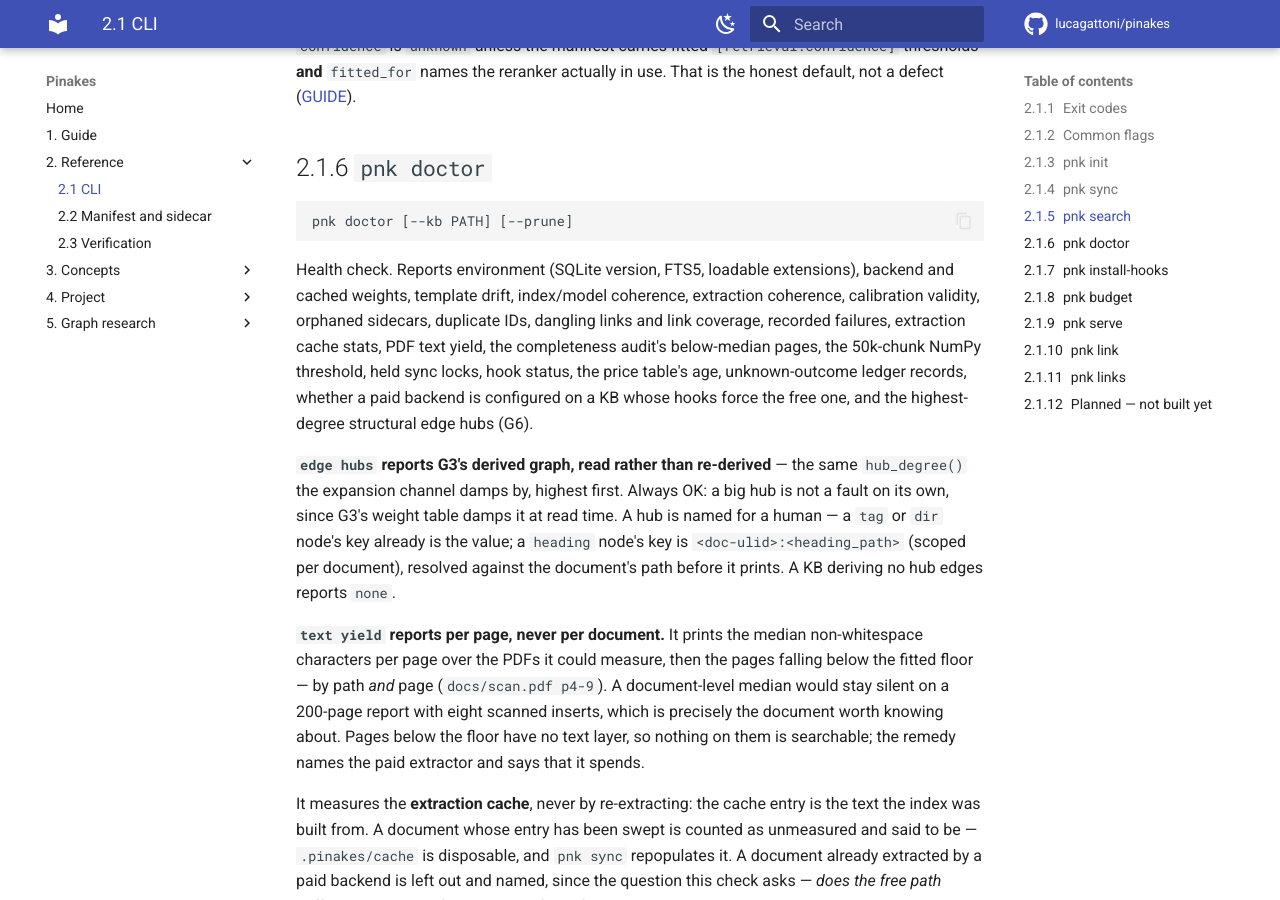
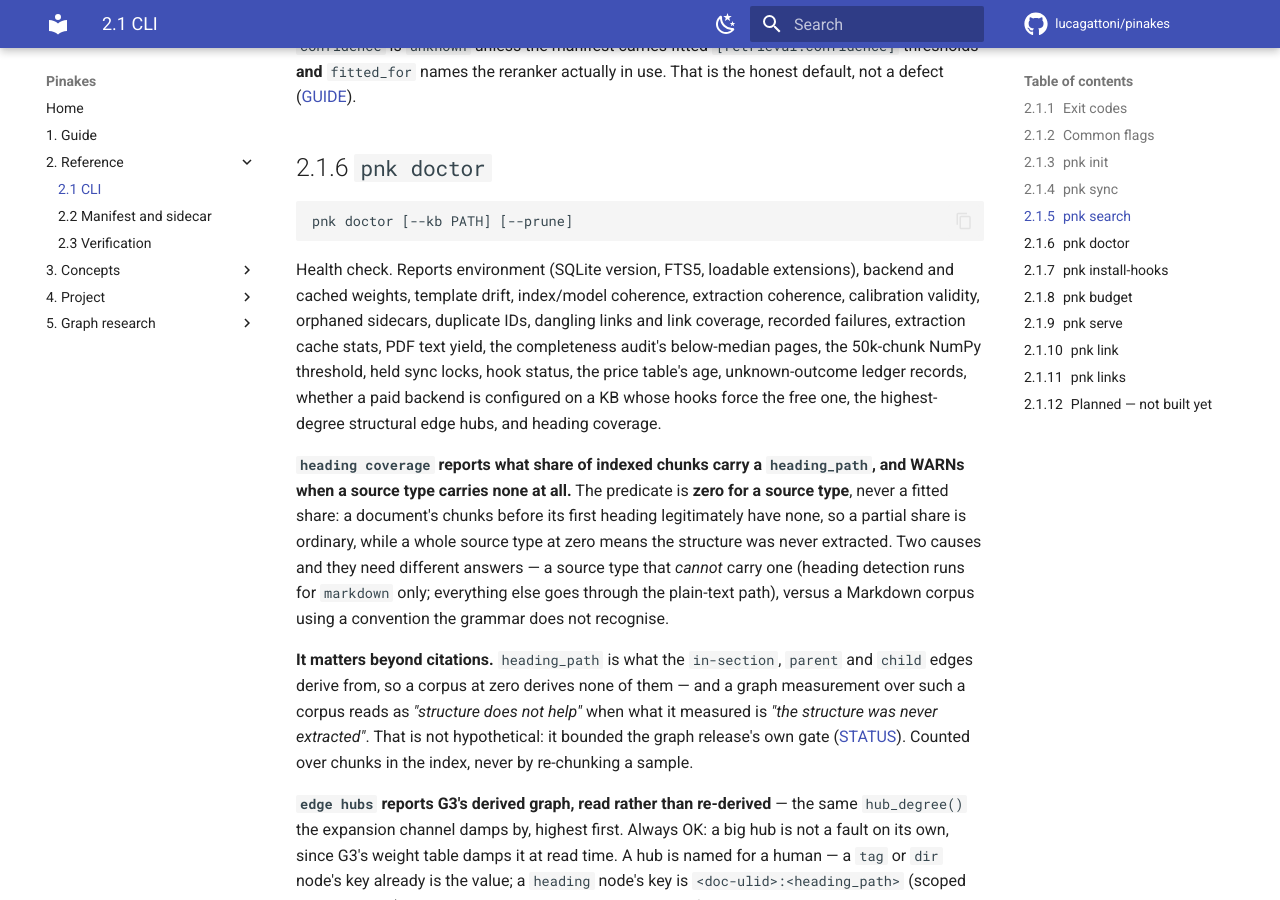
Before and after one commit to lucagattoni/Pinakes, an MkDocs documentation site: the page built from docs/CLI.md, in a window 1280 px wide and 900 px high, scrolled down 4853 px. Built offline with MkDocs 1.6.1 and Material for MkDocs 9.7.7, drawn with Linux system fonts in a browser that asks for light colours; comment, search, counter and statistics services are not loaded.

Commit message:
Document the heading-coverage check, and correct the item that asked for it
The check shipped in e858f49 with no user-facing documentation, so the
docs-in-sync rule was already broken. This is owed now, not at the next release.

docs/CLI.md gains a paragraph beside edge hubs: the predicate is zero for a
source type, never a fitted share, because a document's chunks before its first
heading legitimately carry none while a whole type at zero means the structure
was never extracted. docs/STATUS.md's doctor row lists it. docs/DESIGN.md 4.6
states the design fact that surprised everyone — heading detection runs for
Markdown only — and docs/MANIFEST.md's strategy row says structural is
size-based in substance on a .txt or PDF corpus.

The open correction is corrected, not merely closed. It said the Markdown
grammar 'is Markdown-shaped; RFC section numbering is not, so nothing matches',
which describes a regex failing. chunk.py:131 picks _markdown_blocks only when
kind == 'markdown'; a .txt file goes to _plain_blocks, which sets
heading_path=None unconditionally. Nothing failed to match because nothing was
tried — so an implementer following that diagnosis would have tightened a
grammar that never ran. Its evidence line, 'grep heading doctor.py returns
nothing', has been false since G6.

The second half is now a live item with its four decisions named as the
planner's: the value's name and scope, whether it covers pdf as well as text,
whether it sets a requires_pinakes floor, and the false-positive rule — '1.' at
line start is also an ordered list, and that predicate must be written before it
is fitted to the corpus that motivated it. Its eval risk is bounded in a way
worth using: demo-kb is Markdown, so a plain-text grammar cannot move the golden
set, which makes 'changing retrieval needs eval justification' provable rather
than arguable — no movement is the expected result and movement is the finding.

```diff
--- a/docs/CLI.md
+++ b/docs/CLI.md
@@ -165,7 +165,22 @@ orphaned sidecars, duplicate IDs, dangling links and link coverage, recorded fai
 cache stats, PDF text yield, the completeness audit's below-median pages, the 50k-chunk NumPy
 threshold, held sync locks, hook status, the price table's age,
 unknown-outcome ledger records, whether a paid backend is configured on a KB whose hooks force
-the free one, and the highest-degree structural edge hubs (G6).
+the free one, the highest-degree structural edge hubs, and heading coverage.
+
+**`heading coverage` reports what share of indexed chunks carry a `heading_path`, and WARNs when a
+source type carries none at all.** The predicate is **zero for a source type**, never a fitted
+share: a document's chunks before its first heading legitimately have none, so a partial share is
+ordinary, while a whole source type at zero means the structure was never extracted. Two causes and
+they need different answers — a source type that *cannot* carry one (heading detection runs for
+`markdown` only; everything else goes through the plain-text path), versus a Markdown corpus using
+a convention the grammar does not recognise.
+
+**It matters beyond citations.** `heading_path` is what the `in-section`, `parent` and `child`
+edges derive from, so a corpus at zero derives none of them — and a graph measurement over such a
+corpus reads as *"structure does not help"* when what it measured is *"the structure was never
+extracted"*. That is not hypothetical: it bounded the graph release's own gate
+([STATUS](STATUS.md#did-the-expansion-channel-earn-its-default--no-measured-20260804-2252)).
+Counted over chunks in the index, never by re-chunking a sample.
 
 **`edge hubs` reports G3's derived graph, read rather than re-derived** — the same `hub_degree()`
 the expansion channel damps by, highest first. Always OK: a big hub is not a fault on its own, since
```
Also changed, not shown: docs/DESIGN.md (+5 -1 lines), docs/MANIFEST.md (+1 -1 lines), docs/STATUS.md (+1 -1 lines), plans/20260731_1202-open-corrections.md (+50 -17 lines).
